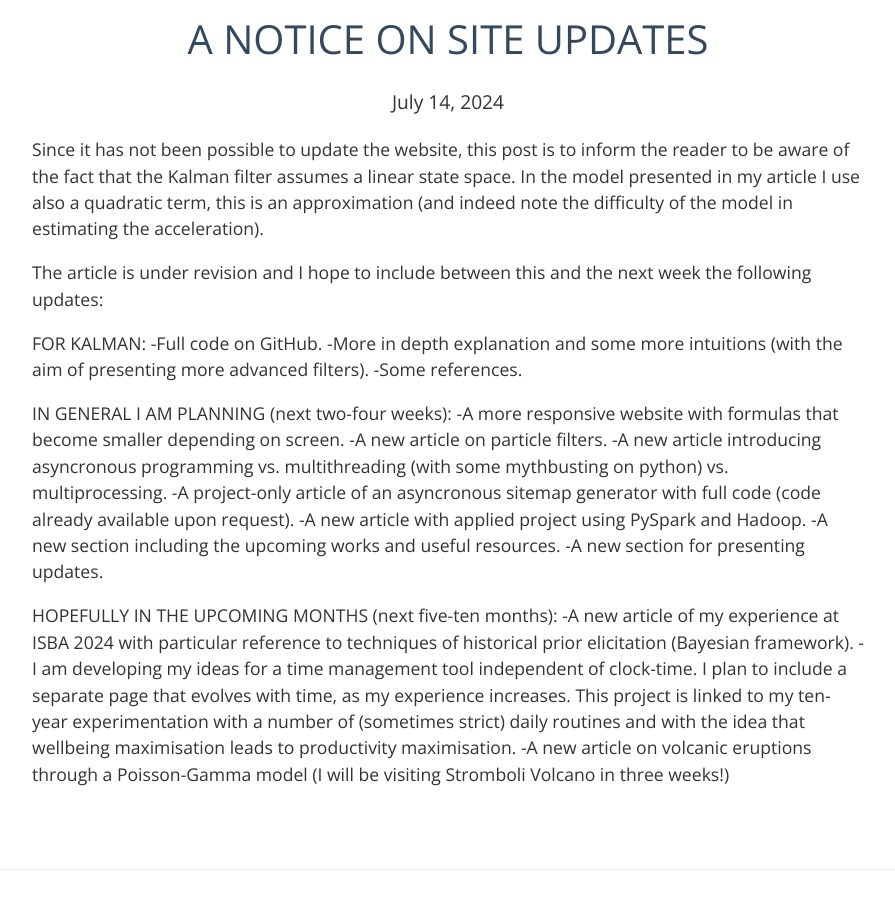
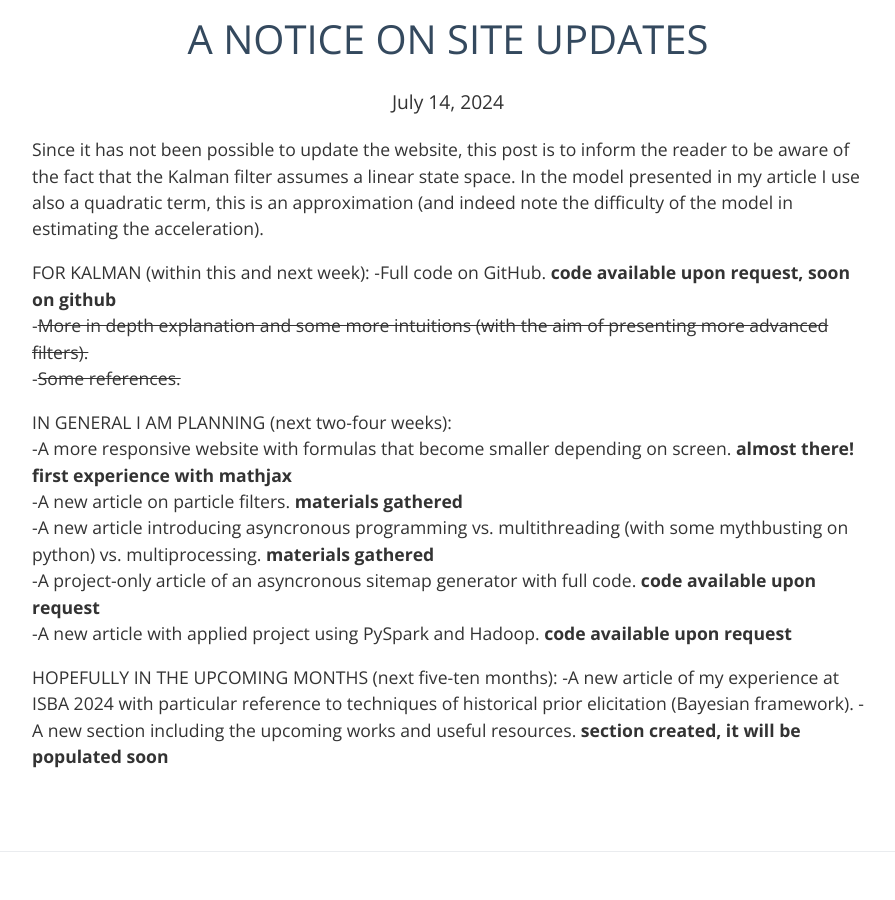
Before and after one commit to Gabriele-Donato/gabrieledonato, a Jekyll site: the page built from _posts/2024-07-13-Updates.md, in a window 1280 px wide and 900 px high, scrolled down 563 px. Shown: the whole window, without its empty margins (192-1087 px from the left). Built offline with Jekyll 4.4.1, drawn with Linux system fonts in a browser that asks for light colours.

Commit message:
made kalman post responsive and updated

```diff
--- a/_posts/2024-07-13-Updates.md
+++ b/_posts/2024-07-13-Updates.md
@@ -11,25 +11,27 @@ Since it has not been possible to update the website, this post is to inform the
 Kalman filter assumes a linear state space. In the model presented in my article I use also a quadratic term, this is
 an approximation (and indeed note the difficulty of the model in estimating the acceleration).
 
-The article is under revision and I hope to include between this and the next week the following updates:
 
-FOR KALMAN:
--Full code on GitHub.
--More in depth explanation and some more intuitions (with the aim of presenting more advanced filters).
--Some references.
+FOR KALMAN (within this and next week):
+-Full code on GitHub. **code available upon request, soon on github**
+\
+-<del>More in depth explanation and some more intuitions (with the aim of presenting more advanced filters).</del>
+\
+-<del>Some references.</del>
 
 IN GENERAL I AM PLANNING (next two-four weeks):
--A more responsive website with formulas that become smaller depending on screen.
--A new article on particle filters.
--A new article introducing asyncronous programming vs. multithreading (with some mythbusting on python) vs. multiprocessing.
--A project-only article of an asyncronous sitemap generator with full code (code already available upon request).
--A new article with applied project using PySpark and Hadoop.
--A new section including the upcoming works and useful resources.
--A new section for presenting updates.
+\
+-A more responsive website with formulas that become smaller depending on screen. **almost there! first experience with mathjax**
+\
+-A new article on particle filters. **materials gathered**
+\
+-A new article introducing asyncronous programming vs. multithreading (with some mythbusting on python) vs. multiprocessing. **materials gathered**
+\
+-A project-only article of an asyncronous sitemap generator with full code. **code available upon request**
+\
+-A new article with applied project using PySpark and Hadoop. **code available upon request**
 
 
 HOPEFULLY IN THE UPCOMING MONTHS (next five-ten months):
 -A new article of my experience at ISBA 2024 with particular reference to techniques of historical prior elicitation (Bayesian framework).
--I am developing my ideas for a time management tool independent of clock-time. I plan to include a separate page that evolves with time, as my experience
-increases. This project is linked to my ten-year experimentation with a number of (sometimes strict) daily routines and with the idea that wellbeing maximisation leads to productivity maximisation.
--A new article on volcanic eruptions through a Poisson-Gamma model (I will be visiting Stromboli Volcano in three weeks!)
+-A new section including the upcoming works and useful resources. **section created, it will be populated soon**
```
